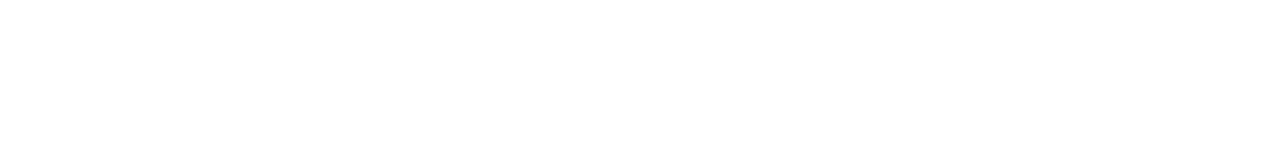
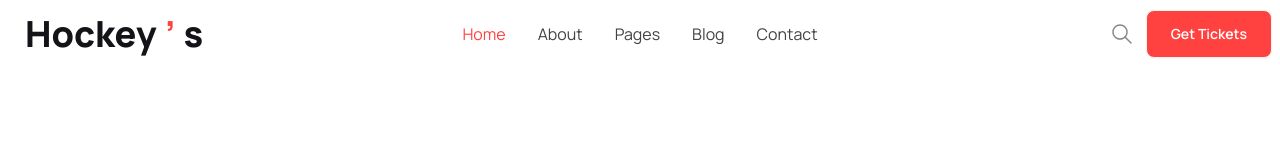
Before and after one commit to sarnali3515/assignment-2-hockey-website, a plain HTML site: page index.html in a window 1280 px wide. Drawn offline with nearby package versions, Linux system fonts and the light colour scheme.

Commit message:
navbar added

```diff
--- a/index.html
+++ b/index.html
@@ -4,16 +4,77 @@
 <head>
     <meta charset="UTF-8">
     <meta name="viewport" content="width=device-width, initial-scale=1.0">
-    <title>Document</title>
+    <title>Hockey</title>
     <!-- daisy ui and tailwind -->
     <link href="https://cdn.jsdelivr.net/npm/daisyui@4.6.0/dist/full.min.css" rel="stylesheet" type="text/css" />
     <script src="https://cdn.tailwindcss.com"></script>
-    <!--  -->
+    <!-- google font manrope -->
+    <link rel="preconnect" href="https://fonts.googleapis.com">
+    <link rel="preconnect" href="https://fonts.gstatic.com" crossorigin>
+    <link href="https://fonts.googleapis.com/css2?family=Manrope:wght@400;500;600;700;800&display=swap"
+        rel="stylesheet">
+
+    <style>
+        .font-manrope {
+            font-family: 'Manrope', sans-serif;
+        }
+    </style>
+    <!-- custom color -->
+    <script>
+        tailwind.config = {
+            theme: {
+                extend: {
+                    colors: {
+                        clifford: '#da373d',
+                        'hockey-primary': '#FF4240',
+
+                    }
+                }
+            }
+        }
+    </script>
 </head>
 
 <body>
-    <header>
-
+    <header class="container mx-auto font-manrope">
+        <nav>
+            <div class="navbar bg-base-100">
+                <div class="navbar-start">
+                    <div class="dropdown">
+                        <div tabindex="0" role="button" class="btn btn-ghost lg:hidden">
+                            <svg xmlns="http://www.w3.org/2000/svg" class="h-5 w-5" fill="none" viewBox="0 0 24 24"
+                                stroke="currentColor">
+                                <path stroke-linecap="round" stroke-linejoin="round" stroke-width="2"
+                                    d="M4 6h16M4 12h8m-8 6h16" />
+                            </svg>
+                        </div>
+                        <ul tabindex="0"
+                            class="menu menu-sm dropdown-content mt-3 z-[1] p-2 shadow bg-base-100 rounded-box w-52">
+                            <li><a class="text-hockey-primary">Home</a></li>
+                            <li><a>About</a></li>
+                            <li><a>Pages</a></li>
+                            <li><a>Blog</a></li>
+                            <li><a>Contact</a></li>
+                        </ul>
+                    </div>
+                    <a class="btn btn-ghost text-2xl lg:text-4xl font-extrabold text-[#131318]">Hockey<span
+                            class="text-hockey-primary">’</span>s</a>
+                </div>
+                <div class="navbar-center hidden lg:flex">
+                    <ul class="menu menu-horizontal px-1 text-[16px] text-[#424247]">
+                        <li><a class="text-hockey-primary">Home</a></li>
+                        <li><a>About</a></li>
+                        <li><a>Pages</a></li>
+                        <li><a>Blog</a></li>
+                        <li><a>Contact</a></li>
+                    </ul>
+                </div>
+                <div class="flex gap-3 navbar-end">
+                    <img class="hidden lg:flex" src="Images/search-icon.svg" alt="">
+                    <a class="btn bg-hockey-primary text-white py-2 px-3 lg:py-4 lg:px-6">Get Tickets</a>
+                </div>
+            </div>
+        </nav>
     </header>
     <main>
 
```
Also changed, not shown: Images/search-icon.svg (added).
